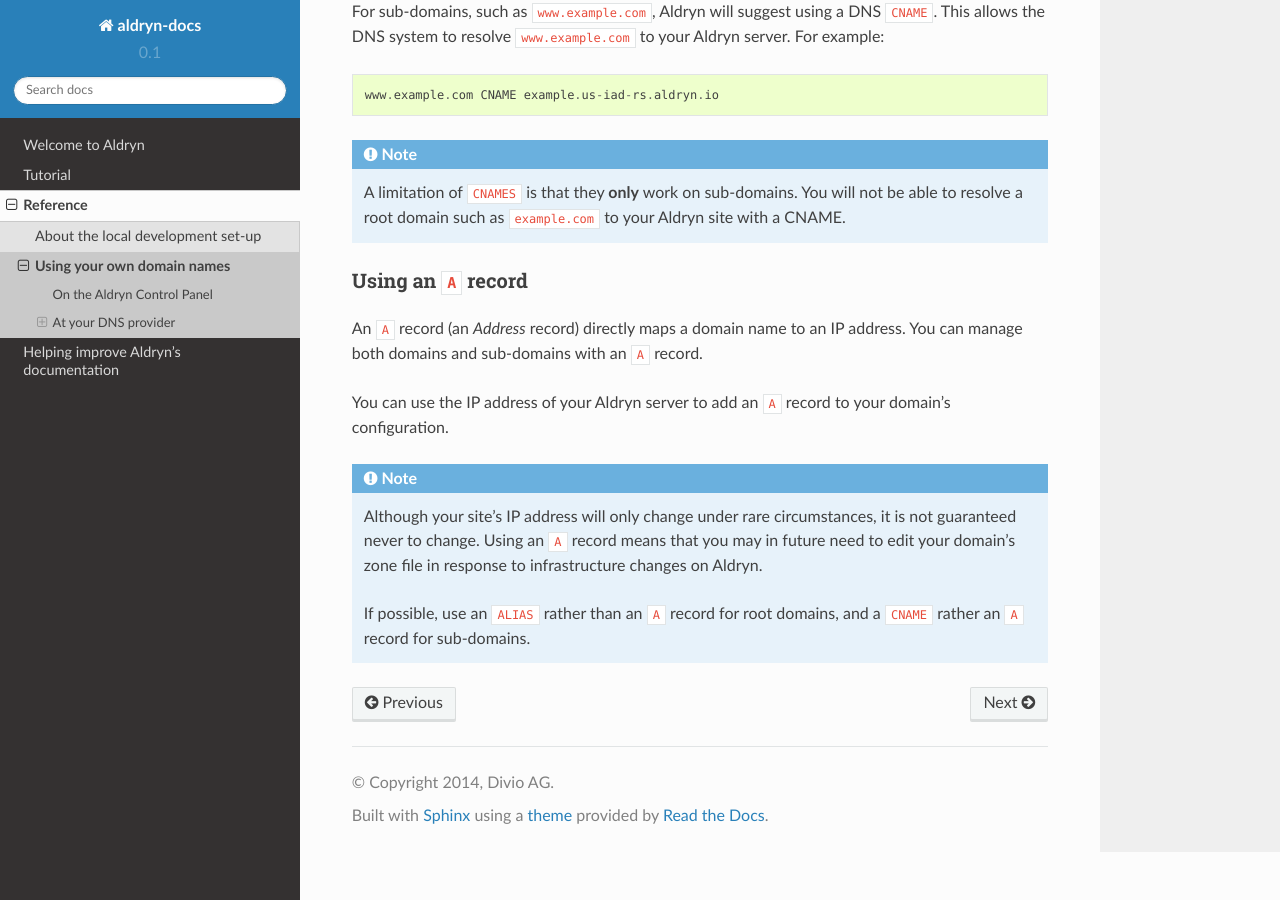
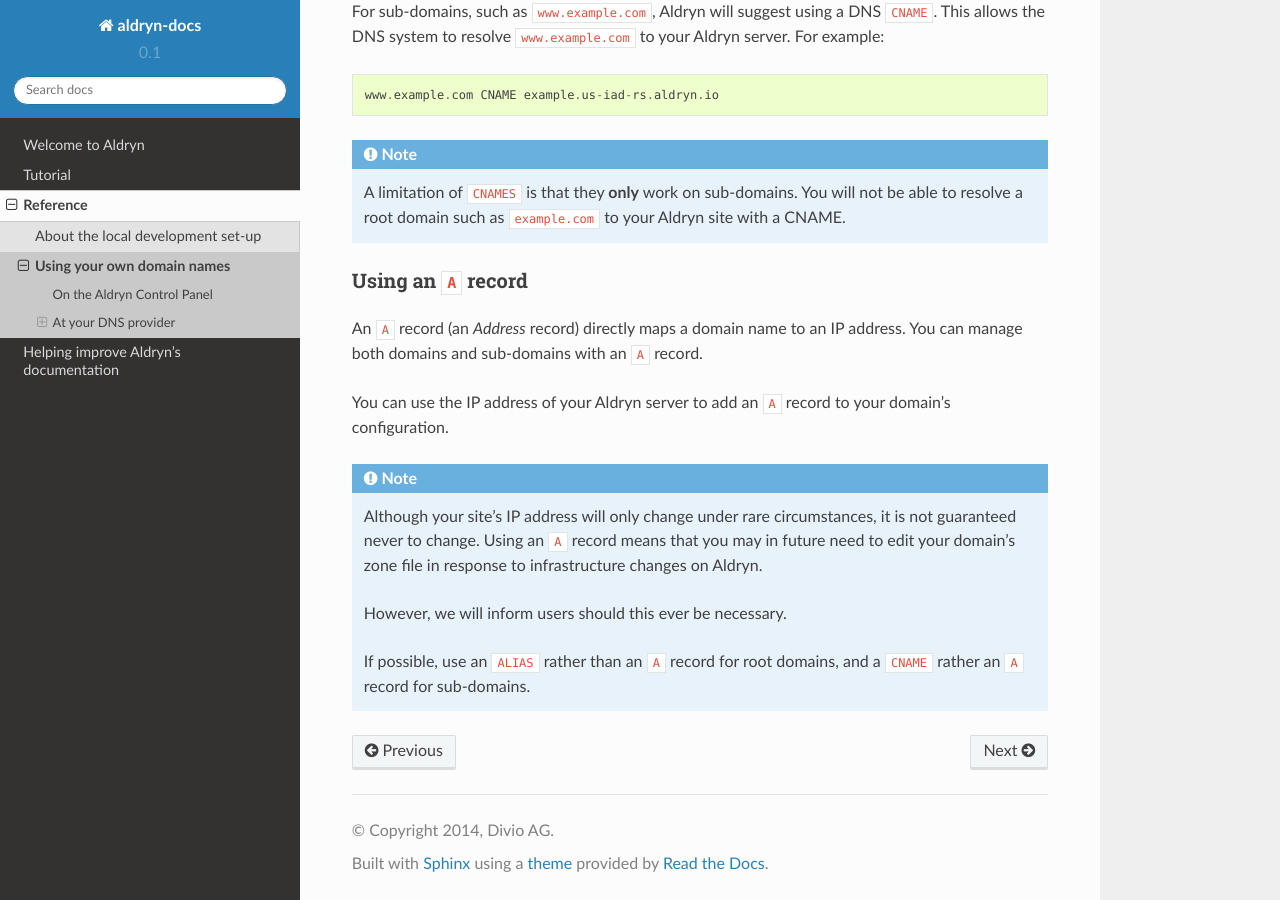
Before and after one commit to aldryn/aldryn-docs, a Sphinx documentation site: the page built from docs/reference/domains.rst, in a window 1280 px wide and 900 px high, scrolled down 1199 px. Built offline with Sphinx 7.4.7 and the Read the Docs theme 2.0.0, drawn with Linux system fonts in a browser that asks for light colours.

Commit message:
Added note about IP addresses to domain reference

```diff
--- a/docs/reference/domains.rst
+++ b/docs/reference/domains.rst
@@ -82,5 +82,7 @@
     never to change. Using an ``A`` record means that you may in future need to edit your domain's
     zone file in response to infrastructure changes on Aldryn.
 
+    However, we will inform users should this ever be necessary.
+
     If possible, use an ``ALIAS`` rather than an ``A`` record for root domains, and a ``CNAME``
     rather an ``A`` record for sub-domains.
```
